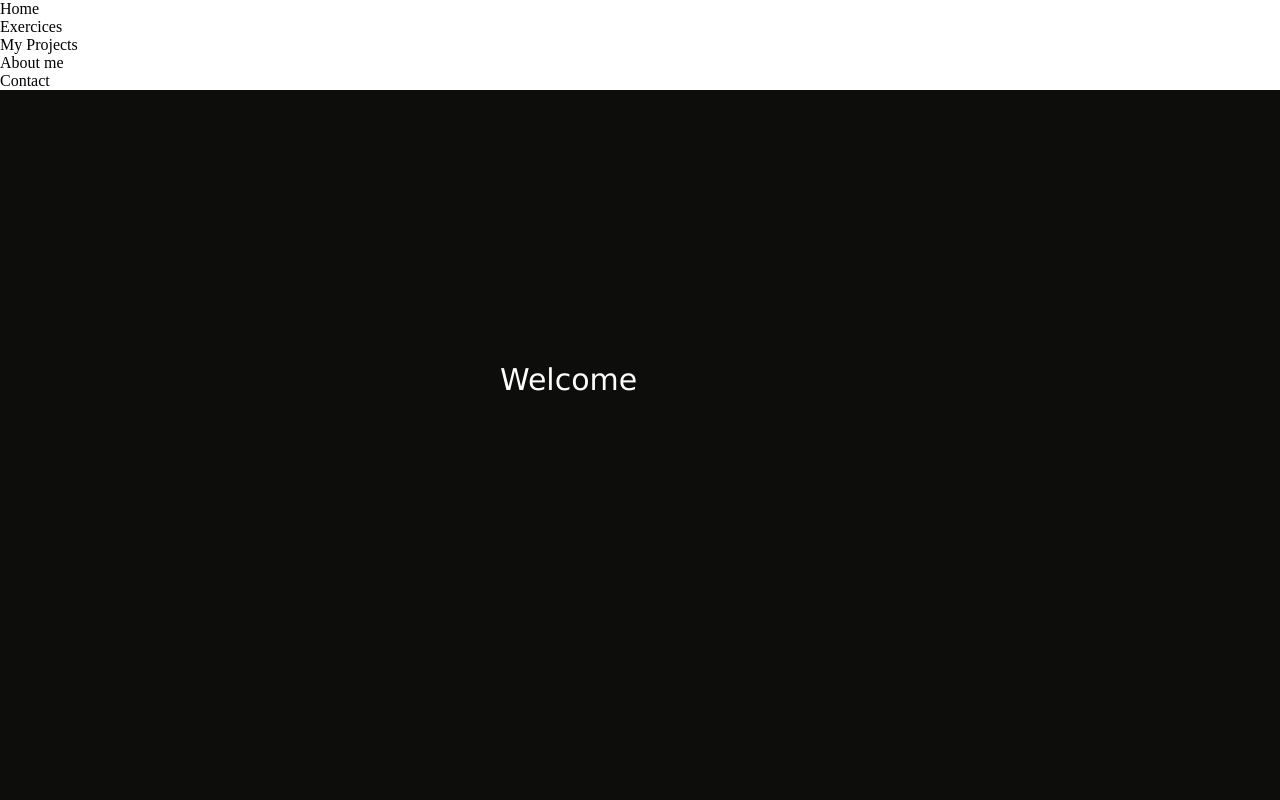
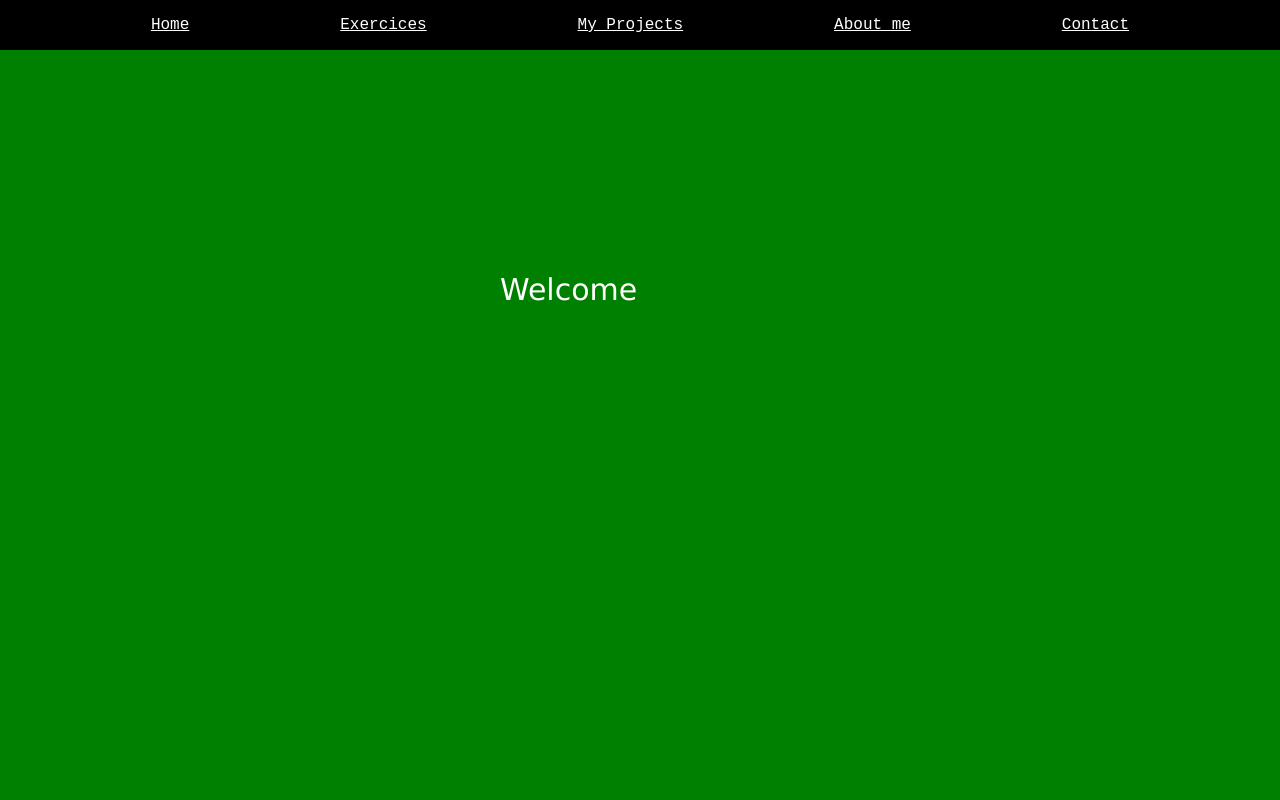
Before and after one commit to MickaelLopes/blog, a Flask app: page / in a window 1280 px wide. Run offline with Flask 2, Linux system fonts and the light colour scheme.

Commit message:
navigation bbar added

```diff
--- a/static/css/header.css
+++ b/static/css/header.css
@@ -20,5 +20,37 @@ text{
 
 rect {
     overflow: hidden;
-    fill: #0D0D0C;
+    fill: green;
 }
+
+/*---Navigation bar---*/
+.header-navigation-main{
+    position: absolute;
+    background-color: black;
+    color: white;
+    z-index: 1;
+    width: 100%;
+    height: 50px;
+}
+
+.header-navigation-menu{
+    height: 100%;
+}
+
+.header-navigation-menu > ul {
+    height: 100%;
+    display: flex;
+    flex-wrap: wrap;
+    justify-content: space-evenly;
+    align-items: center;
+    list-style-type: none;
+}
+
+.header-navigation-menu > ul > li {
+    font-family: "Courier New", Courier, monospace;
+    font-weight: 500;
+    font-size: 1rem;
+    color: #fff;
+    text-align: center;
+    text-decoration: underline;
+}
```
